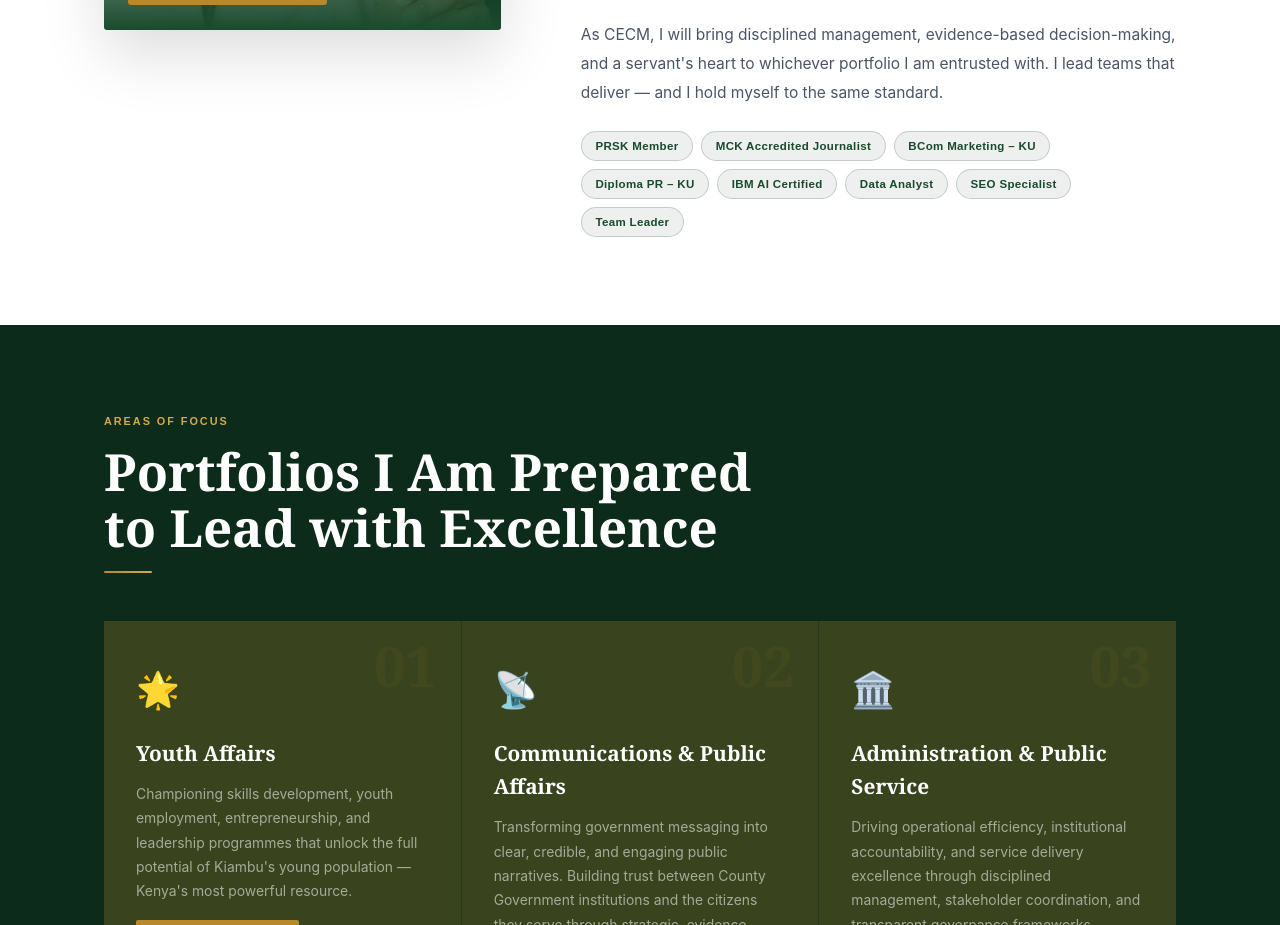
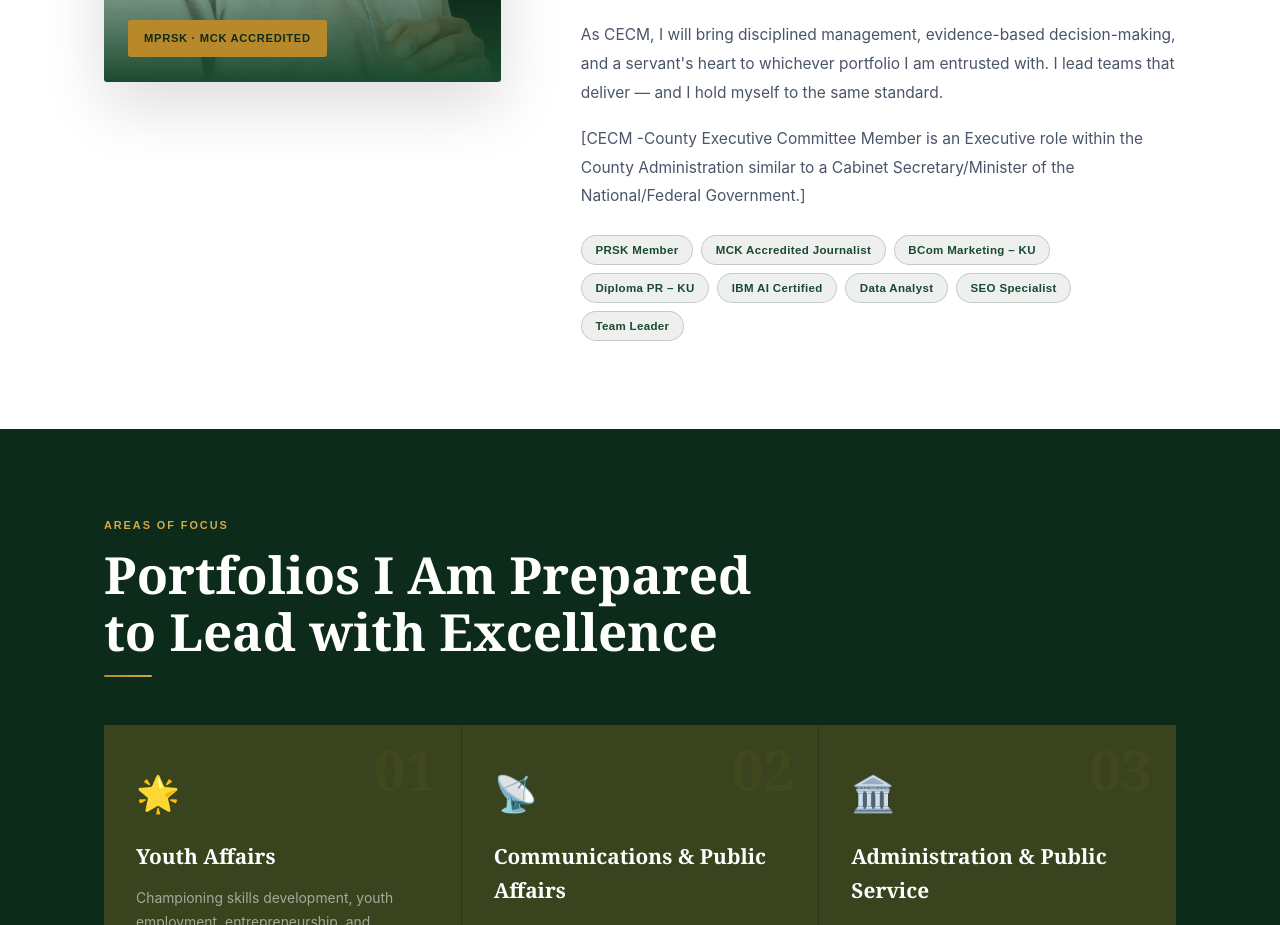
Before and after one commit to mwangi-max/kelvin-kamau-kiambu, a Next.js app: page / in a window 1280 px wide. Shown: the part 1740-2665 px from the top of the page. Built offline with nearby package versions, Linux system fonts and the light colour scheme.

Commit message:
Add explanation for CECM role in page content
Added clarification about the CECM role in the content.

```diff
--- a/app/page.js
+++ b/app/page.js
@@ -198,6 +198,9 @@ export default function Home() {
               </p>
               <p>
                 As CECM, I will bring disciplined management, evidence-based decision-making, and a servant's heart to whichever portfolio I am entrusted with. I lead teams that deliver — and I hold myself to the same standard.
+              </p>
+              <p>
+                [CECM -County Executive Committee Member is an Executive role within the County Administration similar to a Cabinet Secretary/Minister of the National/Federal Government.]
               </p>
               <div className="about-pills">
                 {['PRSK Member', 'MCK Accredited Journalist', 'BCom Marketing – KU', 'Diploma PR – KU', 'IBM AI Certified', 'Data Analyst', 'SEO Specialist', 'Team Leader'].map(p => (
```
